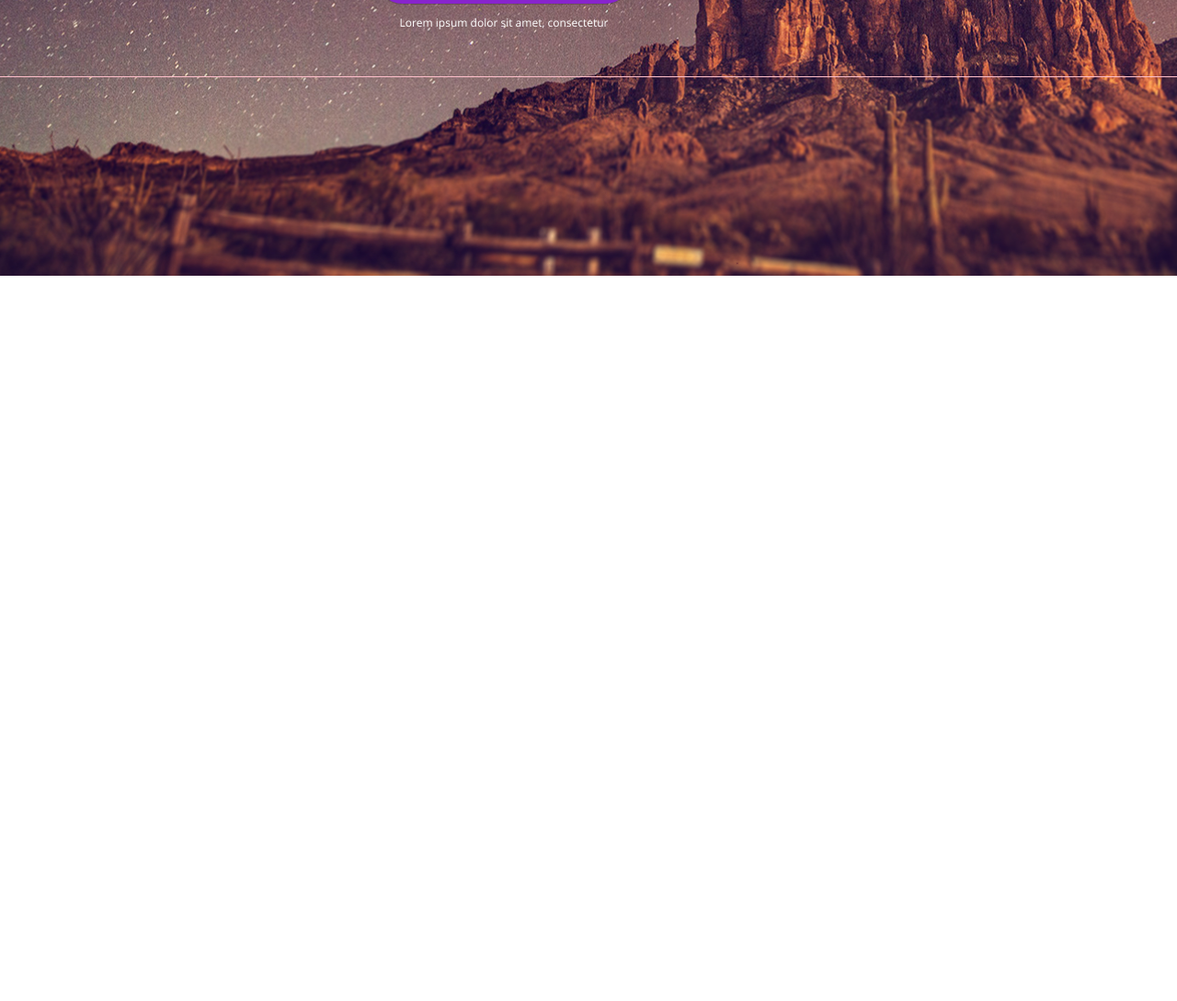
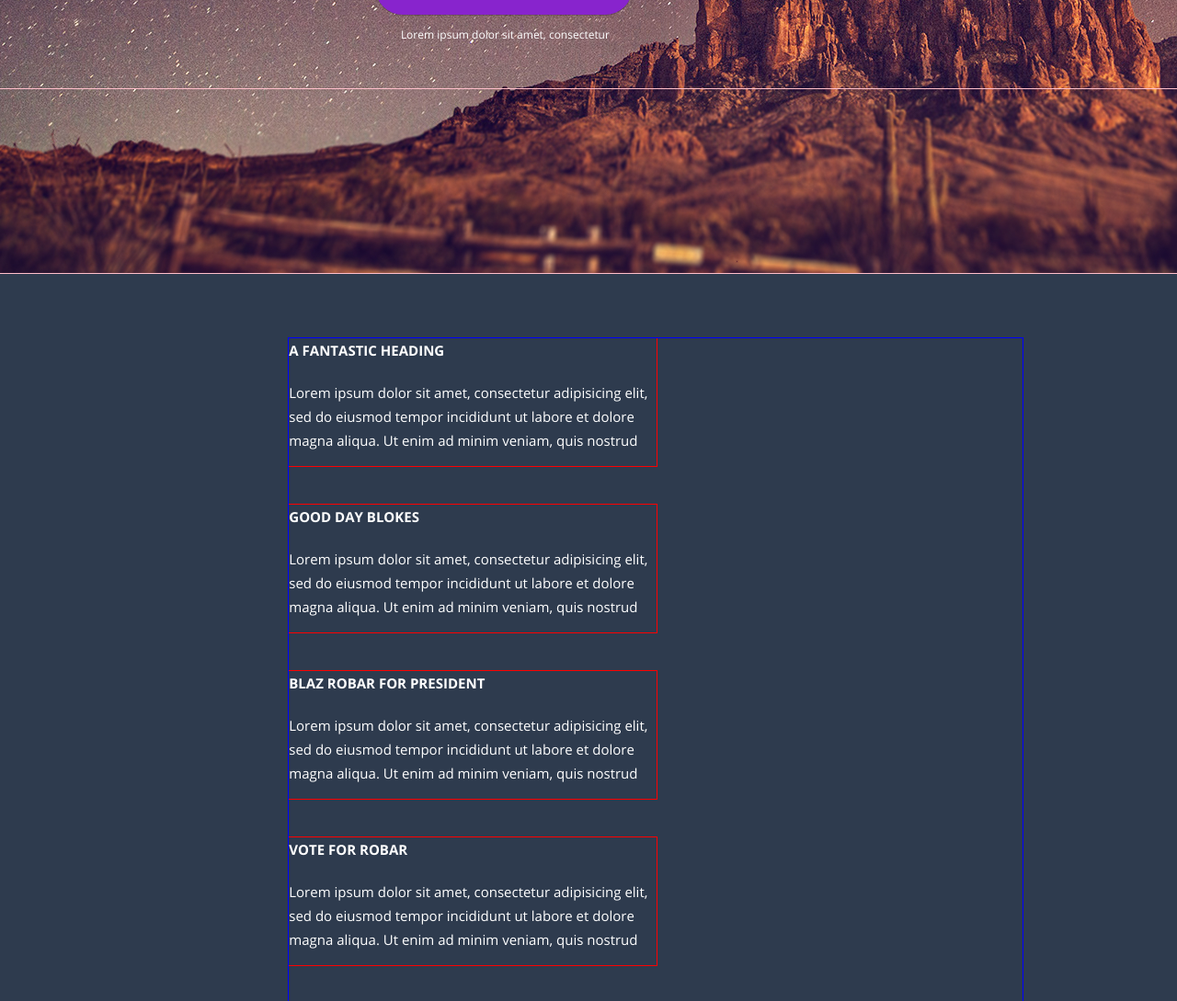
Before and after one commit to makartashik/pex-project, a website: page source/index.html in a window 1280 px wide. Shown: the part 593-1682 px from the top of the page at 92% size. Before the commit the page ends 893 px from the top, so only its background shows below. Drawn offline with nearby package versions, Linux system fonts and the light colour scheme; files that its build step writes are made by us from their sources.

Commit message:
Добавляет блок с преимуществами

```diff
--- a/source/index.html
+++ b/source/index.html
@@ -63,5 +63,37 @@
       </section>
     </div>
 
+    <section class="features-section">
+      <div class="features-section__container container">
+        <h2 class="visually-hidden">Our features</h2>
+        <ul class="features-section__list features">
+          <li class="features__item">
+            <h3 class="features__title">A fantastic heading</h3>
+            <p class="features__text">
+              Lorem ipsum dolor sit amet, consectetur adipisicing elit, sed do eiusmod tempor incididunt ut labore et dolore magna aliqua. Ut enim ad minim veniam, quis nostrud
+            </p>
+          </li>
+          <li class="features__item">
+            <h3 class="features__title">Good day blokes</h3>
+            <p class="features__text">
+              Lorem ipsum dolor sit amet, consectetur adipisicing elit, sed do eiusmod tempor incididunt ut labore et dolore magna aliqua. Ut enim ad minim veniam, quis nostrud
+            </p>
+          </li>
+          <li class="features__item">
+            <h3 class="features__title">Blaz Robar for president</h3>
+            <p class="features__text">
+              Lorem ipsum dolor sit amet, consectetur adipisicing elit, sed do eiusmod tempor incididunt ut labore et dolore magna aliqua. Ut enim ad minim veniam, quis nostrud
+            </p>
+          </li>
+          <li class="features__item">
+            <h3 class="features__title">Vote for robar</h3>
+            <p class="features__text">
+              Lorem ipsum dolor sit amet, consectetur adipisicing elit, sed do eiusmod tempor incididunt ut labore et dolore magna aliqua. Ut enim ad minim veniam, quis nostrud
+            </p>
+          </li>
+        </ul>
+      </div>
+    </section>
+
   </body>
 </html>
--- /dev/null
+++ b/source/sass/blocks/features-section.scss
@@ -0,0 +1,13 @@
+.features-section {
+  background-color: #2e3b4e;
+}
+
+.features-section__container {
+  padding-top: 70px;
+  padding-bottom: 80px;
+}
+
+.features-section__list {
+  @include ul-standard;
+  margin-left: 15.5%;
+}
--- /dev/null
+++ b/source/sass/blocks/features.scss
@@ -0,0 +1,26 @@
+.features {
+  display: flex;
+  flex-direction: row;
+  flex-wrap: wrap;
+  outline: 1px solid blue;
+}
+
+.features__item {
+  width: 400px;
+  margin-right: 21px;
+  margin-bottom: 42px;
+  outline: 1px solid red;
+}
+
+.features__title {
+  padding: 0;
+  margin: 0;
+  font-family: $bold-font-family;
+  font-size: 15.02px;
+  line-height: 26.04px;
+  text-transform: uppercase;
+}
+
+.features__text {
+  margin-top: 20px;
+}
--- a/source/sass/blocks/nav-list.scss
+++ b/source/sass/blocks/nav-list.scss
@@ -5,7 +5,7 @@
   flex-wrap: wrap;
   justify-content: flex-start;
   padding-top: 10px;
-  padding-left: 20px;
+  padding-left: 25px;
   font-size: 13px;
   line-height: 24px;
 }
@@ -14,7 +14,7 @@
   margin-right: 50px;
 
   &:nth-child(5n) {
-    margin-right: 20px;
+    margin-right: 15px;
   }
 }
 
--- a/source/sass/blocks/page-banner.scss
+++ b/source/sass/blocks/page-banner.scss
@@ -6,26 +6,26 @@
 .page-banner__container {
   display: flex;
   flex-direction: column;
-  padding: 250px 41.25% 50px 13.12%;
+  padding: 258px 41.25% 50px 13%;
 }
 
 .page-banner__text {
   margin: 0;
   width: 520px;
-  margin-bottom: 40px;
+  margin-bottom: 46px;
   font-size: 50px;
   line-height: 70px;
   text-align: right;
 }
 
 .page-banner__button {
-  margin-left: 240px;
+  margin-left: 242px;
 }
 
 .page-banner__note {
   width: 280px;
-  margin-left: 240px;
-  margin-top: 12px;
+  margin-left: 243px;
+  margin-top: 13px;
   font-size: 12px;
   line-height: 17px;
   text-align: center;
--- a/source/sass/blocks/page-header.scss
+++ b/source/sass/blocks/page-header.scss
@@ -11,7 +11,7 @@
 
 .page-header__logo {
   width: 23%;
-  font-size: 11px;
+  font-size: 9.5px;
   line-height: 24px;
   font-style: italic;
   padding-top: 10px;
@@ -19,7 +19,7 @@
 
 .page-header__logo-image {
   vertical-align: middle;
-  margin-right: 9px;
+  margin-right: 6px;
 }
 
 .page-header__nav {
--- a/source/sass/blocks/search-form.scss
+++ b/source/sass/blocks/search-form.scss
@@ -4,7 +4,7 @@
 
 .search-form__button {
   position: absolute;
-  right: 20px;
+  right: 10px;
   top: 14px;
   padding: 0;
   width: 20px;
@@ -25,7 +25,7 @@
 
 .search-form__input {
   width: 220px;
-  padding: 15px 40px 15px 28px;
+  padding: 14px 40px 14px 28px;
   border: none;
   border-radius: 25px;
   box-sizing: border-box;
@@ -36,12 +36,12 @@
   }
 
   &:hover {
-    padding: 14px 39px 14px 27px;
+    padding: 13px 39px 13px 27px;
     border: 1px solid #64bfe1;
   }
 
   &:focus {
-    padding: 14px 39px 14px 27px;
+    padding: 13px 39px 13px 27px;
     border: 1px solid #64bfe1;
   }
 }
--- a/source/sass/style.scss
+++ b/source/sass/style.scss
@@ -10,3 +10,5 @@
 @import "blocks/page-banner.scss";
 @import "blocks/header-wrap.scss";
 @import "blocks/button.scss";
+@import "blocks/features-section.scss";
+@import "blocks/features.scss";
```
